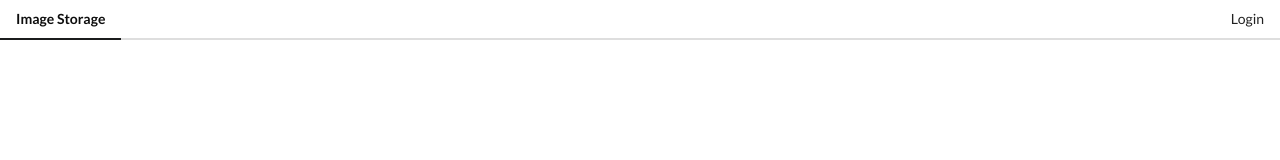
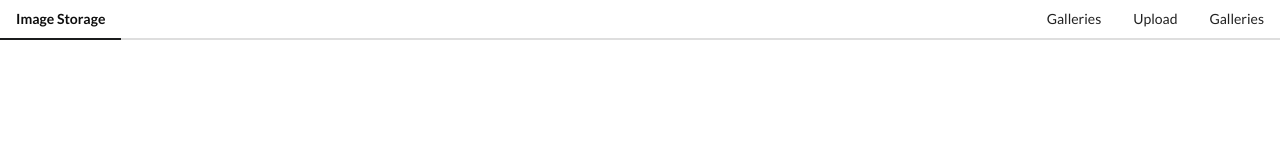
Before and after one commit to SyedArafat/images-upload, a Vue app: page / in a window 1280 px wide. Shown: the top 160 px of the page. Built offline with nearby package versions, Linux system fonts and the light colour scheme; sample sign-in values are in the browser's storage.

Commit message:
[UPDATE] #login complete

```diff
--- a/src/App.vue
+++ b/src/App.vue
@@ -1,5 +1,8 @@
 <template>
-    <AppHeader />
+    <div>
+        <AppHeader></AppHeader>
+        <router-view> </router-view>
+    </div>
 </template>
 
 <script>
--- a/src/api/imgur.js
+++ b/src/api/imgur.js
@@ -7,8 +7,7 @@ export default {
     login() {
         const queryString = {
             client_id: CLIENT_ID,
-            response_type: 'token',
-            state: 1234
+            response_type: 'token'
         };
 
         window.location = `${ROOT_URL}/oauth2/authorize?${qs.stringify(queryString)}`;
--- a/src/components/AppHeader.vue
+++ b/src/components/AppHeader.vue
@@ -4,21 +4,35 @@
             <a class="item active">
                 Image Storage
             </a>
-
             <div class="right menu">
-                <a class="ui item" @click="login">
-                    Login
-                </a>
+                <div v-if="isLoggedIn" class="horizontal">
+                    <a class="item">Galleries</a>
+                    <a class="item">Upload</a>
+                    <a class="item">Galleries</a>
+                </div>
+                <div v-else>
+                    <a class="ui item" @click="login">
+                        Login
+                    </a>
+                </div>
             </div>
         </div>
     </div>
 </template>
 
 <script>
-import { mapActions } from 'vuex';
+import { mapActions, mapGetters } from 'vuex';
 export default {
     name: 'AppHeader',
-    methods: mapActions(['login'])
+    computed: mapGetters(['isLoggedIn']),
+    methods: mapActions(['login']),
 
 }
 </script>
+
+<style scoped>
+.horizontal {
+    display: flex;
+    flex-direction: row;
+}
+</style>
--- a/src/components/AuthHandler.vue
+++ b/src/components/AuthHandler.vue
@@ -1,11 +1,17 @@
 <template>
-    <div>
+    <div class="container">
         Please wait...
     </div>
 </template>
 
 <script>
+import { mapActions } from 'vuex';
+
 export default {
-    name: 'AuthHandler'
+    name: 'AuthHandler',
+    methods: mapActions(['finalizeLogin']),
+    created() {
+        this.finalizeLogin(window.location.hash);
+    }
 }
 </script>
--- a/src/main.js
+++ b/src/main.js
@@ -7,6 +7,7 @@ import AuthHandler from './components/AuthHandler';
 Vue.use(VueRouter);
 
 const router = new VueRouter({
+    mode: 'history',
     routes: [
         { path: '/oauth2/callback', component: AuthHandler }
     ]
--- a/src/store/modules/auth.js
+++ b/src/store/modules/auth.js
@@ -1,7 +1,8 @@
  import api from '../../api/imgur'
+ import qs from 'qs';
 
  const state = {
-    token: null,
+    token: window.localStorage.getItem('imgur_token'),
  };
 
  const getters = {
@@ -15,6 +16,11 @@
       },
       login: () => {
          api.login();
+      },
+      finalizeLogin({ commit }, hash) {
+         const query = qs.parse(hash.replace('#', ''));
+         commit('setToken', query.access_token);
+         window.localStorage.setItem('imgur_token', query.access_token);
       }
 
  };
```
Also changed, not shown: Note.txt.
